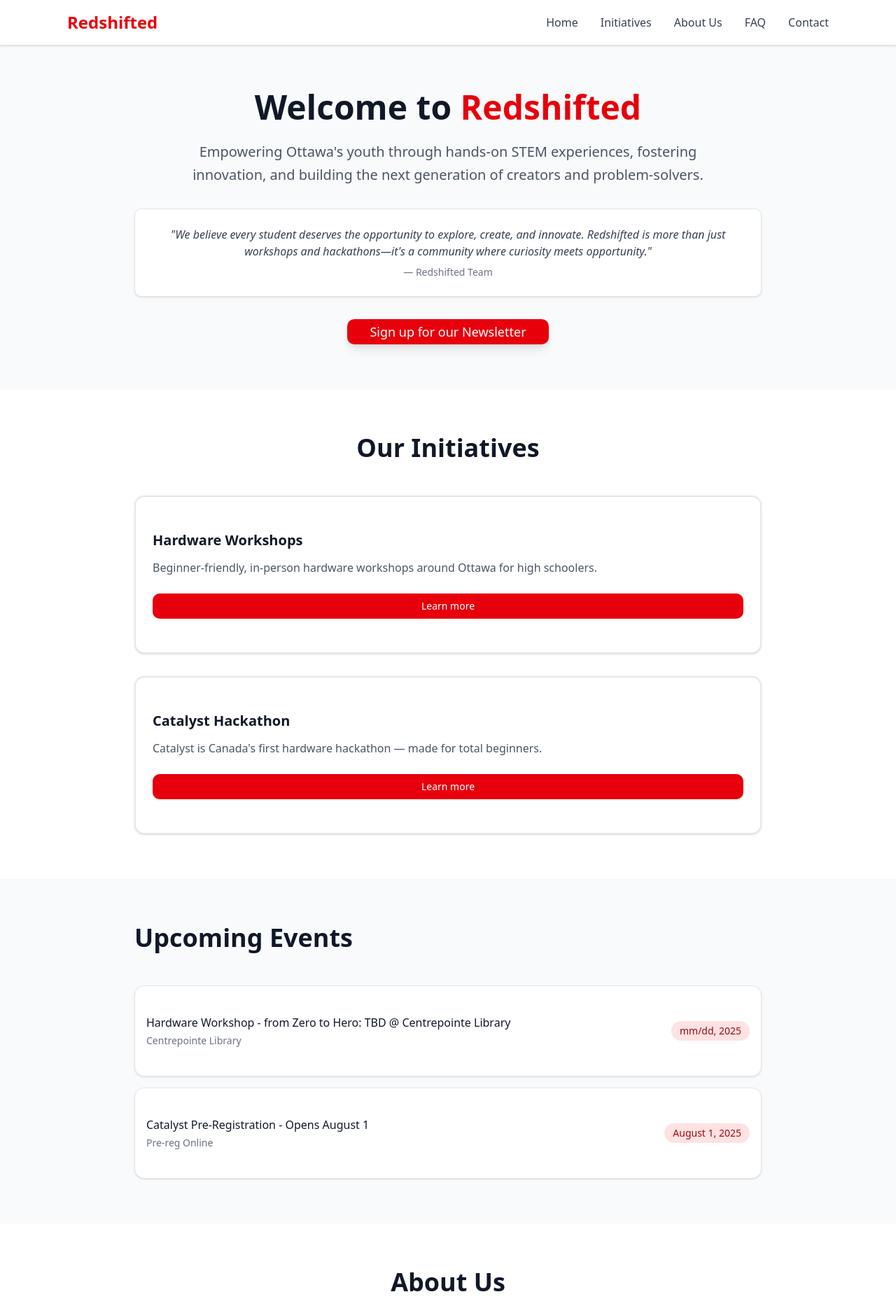
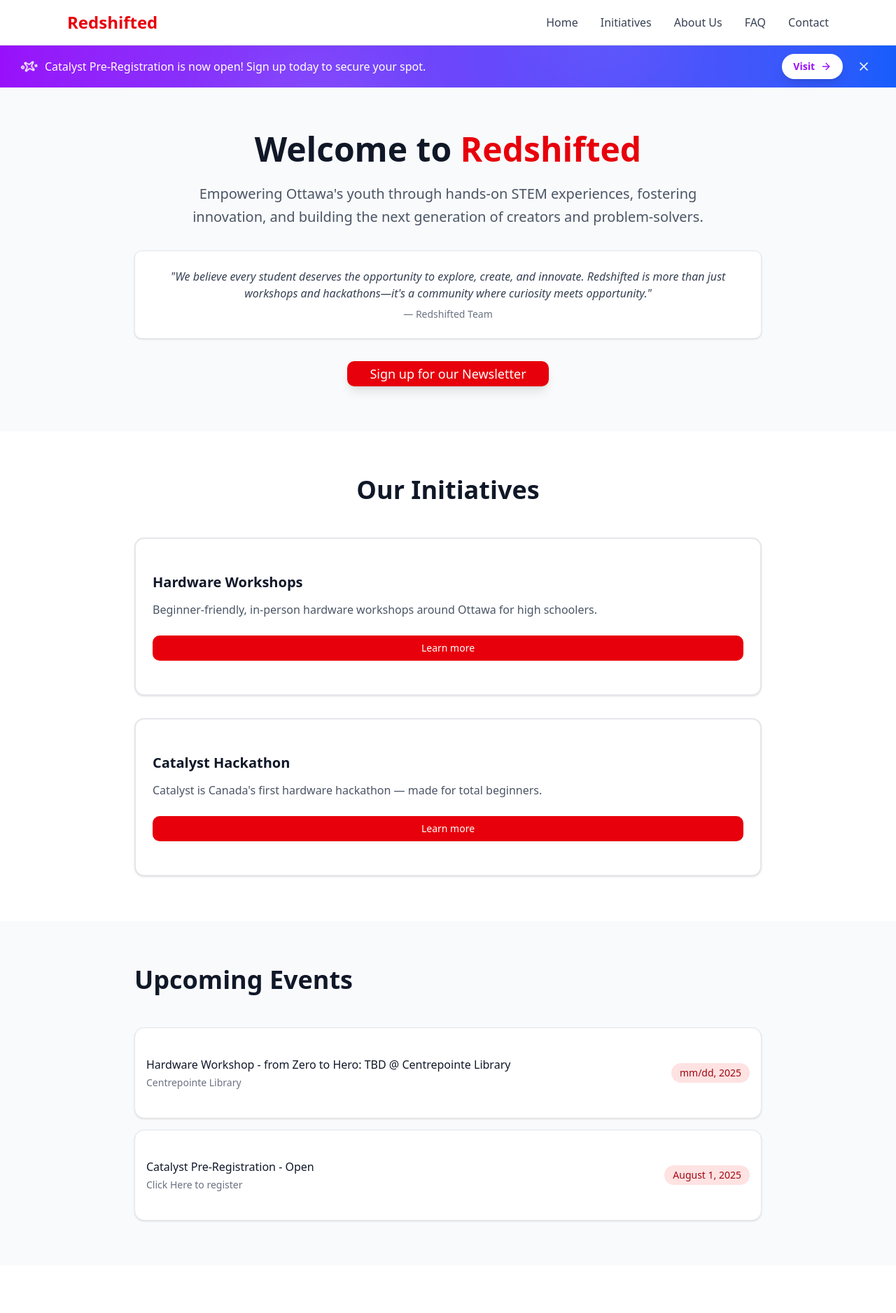
Before and after one commit to TheBlisteringSun/redshifted, a Next.js app in the folder redshifted-site/: page / in a window 1280 px wide. Shown: the top 1876 px of the page at 70% size. Built offline with nearby package versions, Linux system fonts and the light colour scheme.

Commit message:
Version 4.7.6.1 - Catalyst Open

```diff
--- a/redshifted-site/src/app/page.tsx
+++ b/redshifted-site/src/app/page.tsx
@@ -8,6 +8,7 @@ import FAQSection from '@/components/FAQSection'
 import ContactSection from '@/components/ContactSection'
 import AboutUsSection from '@/components/AboutUs'
 import { Button } from '@/components/ui/button'
+import PromoBanner from '@/components/promo';
 
 export default function HomePage() {
   const events = [
@@ -15,13 +16,14 @@ export default function HomePage() {
       id: '1',
       title: 'Hardware Workshop - from Zero to Hero: TBD @ Centrepointe Library',
       date: 'mm/dd, 2025',
-      location: 'Centrepointe Library'
+      location: 'Centrepointe Library',
     },
     {
       id: '2',
-      title: 'Catalyst Pre-Registration - Opens August 1',
+      title: 'Catalyst Pre-Registration - Open',
       date: 'August 1, 2025',
-      location: 'Pre-reg Online'
+      location: 'Click Here to register',
+      link: 'https://forms.gle/5dPugjZyXTeBbVwo8'
     }
   ]
 
@@ -61,7 +63,7 @@ export default function HomePage() {
   return (
     <div className="min-h-screen bg-gray-50">
       <Navbar />
-
+      <PromoBanner/>
       <main>
         {/* Landing Page Section */}
         <section className="px-4 py-16 sm:px-6 lg:px-8">
--- a/redshifted-site/src/components/EventsList.tsx
+++ b/redshifted-site/src/components/EventsList.tsx
@@ -5,6 +5,7 @@ interface Event {
   title: string
   date: string
   location?: string
+  link?: string
 }
 
 interface EventsListProps {
@@ -26,9 +27,11 @@ export default function EventsList({ events }: EventsListProps) {
                   {event.title}
                 </h4>
                 {event.location && (
+                  <a href={event.link}>
                   <p className="text-sm text-gray-500 mt-1">
                     {event.location}
                   </p>
+                  </a>
                 )}
               </div>
               <div className="mt-2 sm:mt-0">
--- /dev/null
+++ b/redshifted-site/src/components/promo.tsx
@@ -0,0 +1,94 @@
+import React, { useState, useEffect } from 'react';
+import { X, ArrowRight, Sparkles } from 'lucide-react';
+
+interface PromoBannerProps {
+  message?: string;
+  ctaText?: string;
+  ctaLink?: string;
+  backgroundColor?: string;
+  onClose?: () => void;
+  showIcon?: boolean;
+  showCTA?: boolean;
+}
+
+const PromoBanner: React.FC<PromoBannerProps> = ({
+  message = "Catalyst Pre-Registration is now open! Sign up today to secure your spot.",
+  ctaText = "Visit",
+  ctaLink = "https:/catalyst.redshifted.ca",
+  backgroundColor = "bg-gradient-to-r from-purple-600 to-blue-600",
+  onClose,
+  showIcon = true,
+  showCTA = true
+}) => {
+  const [isVisible, setIsVisible] = useState(true);
+  const [isLoaded, setIsLoaded] = useState(false);
+
+  useEffect(() => {
+    // Wait for page to fully load
+    const handleLoad = () => {
+      // Add small delay to ensure everything is truly loaded
+      setTimeout(() => {
+        setIsLoaded(true);
+      }, 1);
+    };
+
+    if (document.readyState === 'complete') {
+      handleLoad();
+    } else {
+      window.addEventListener('load', handleLoad);
+      return () => window.removeEventListener('load', handleLoad);
+    }
+  }, []);
+
+  const handleClose = () => {
+    setIsVisible(false);
+    if (onClose) onClose();
+  };
+
+  if (!isVisible || !isLoaded) return null;
+
+  return (
+    <div className={`${backgroundColor} text-white relative overflow-hidden z-50`}>
+      {/* Animated background elements */}
+      <div className="absolute inset-0 opacity-10">
+        <div className="absolute top-0 left-1/4 w-64 h-64 bg-white rounded-full blur-3xl animate-pulse"></div>
+        <div className="absolute bottom-0 right-1/4 w-48 h-48 bg-white rounded-full blur-3xl animate-pulse delay-1000"></div>
+      </div>
+
+      <div className="relative px-4 py-3 sm:px-6 lg:px-8">
+        <div className="flex items-center justify-center text-center sm:justify-between">
+          <div className="flex items-center justify-center flex-1 sm:justify-start">
+            {showIcon && (
+              <Sparkles className="w-5 h-5 mr-3 animate-spin" style={{ animationDuration: '3s' }} />
+            )}
+            <p className="text-sm font-medium sm:text-base">
+              {message}
+            </p>
+          </div>
+
+          <div className="flex items-center space-x-4 mt-2 sm:mt-0 sm:ml-4">
+            {showCTA && (
+              <a
+                href={ctaLink}
+                className="inline-flex items-center px-4 py-2 text-sm font-semibold text-purple-600 bg-white rounded-full hover:bg-gray-100 transition-all duration-200 hover:scale-105 shadow-lg hover:shadow-xl"
+              >
+                {ctaText}
+                <ArrowRight className="w-4 h-4 ml-2" />
+              </a>
+            )}
+
+            <button
+              onClick={handleClose}
+              className="p-1 rounded-full hover:bg-white hover:bg-opacity-20 transition-colors duration-200 focus:outline-none focus:ring-2 focus:ring-white focus:ring-opacity-50"
+              aria-label="Close banner"
+            >
+              <X className="w-5 h-5" />
+            </button>
+          </div>
+        </div>
+      </div>
+    </div>
+  );
+};
+
+export default PromoBanner;
```
